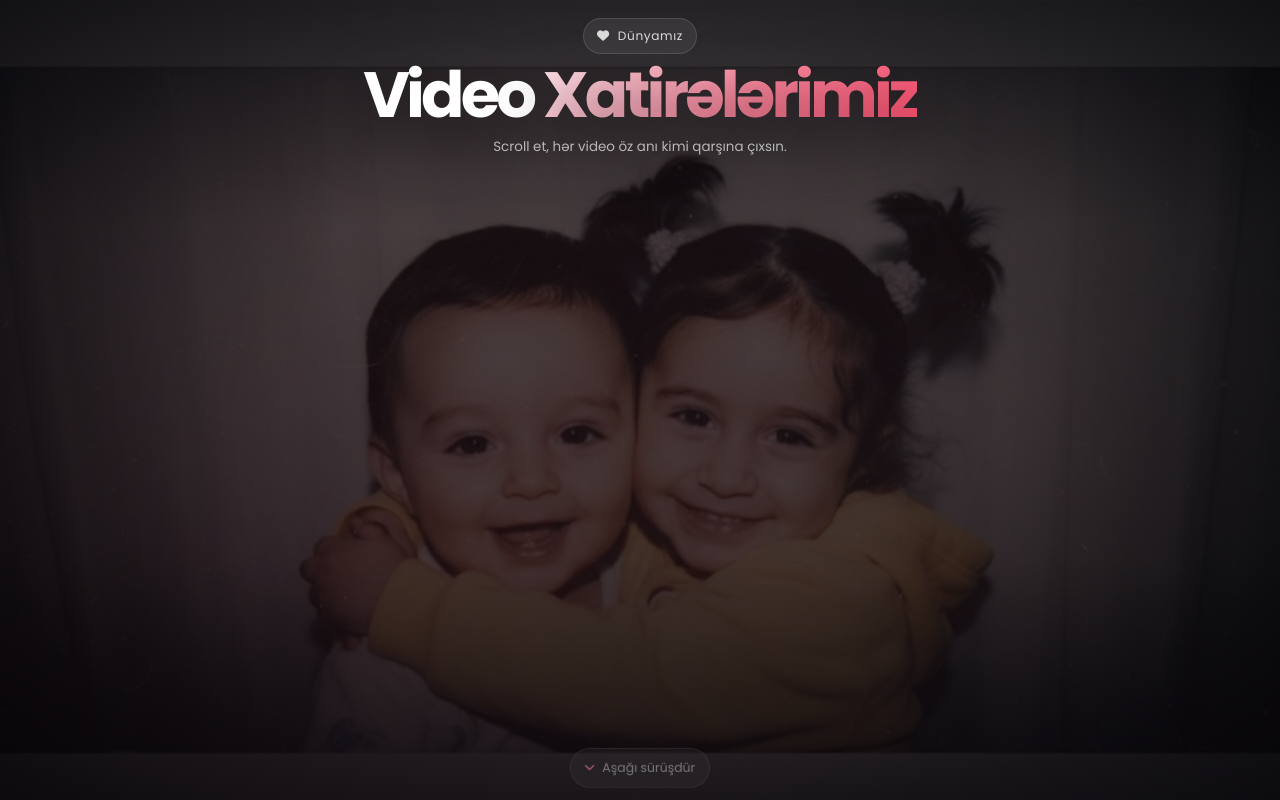
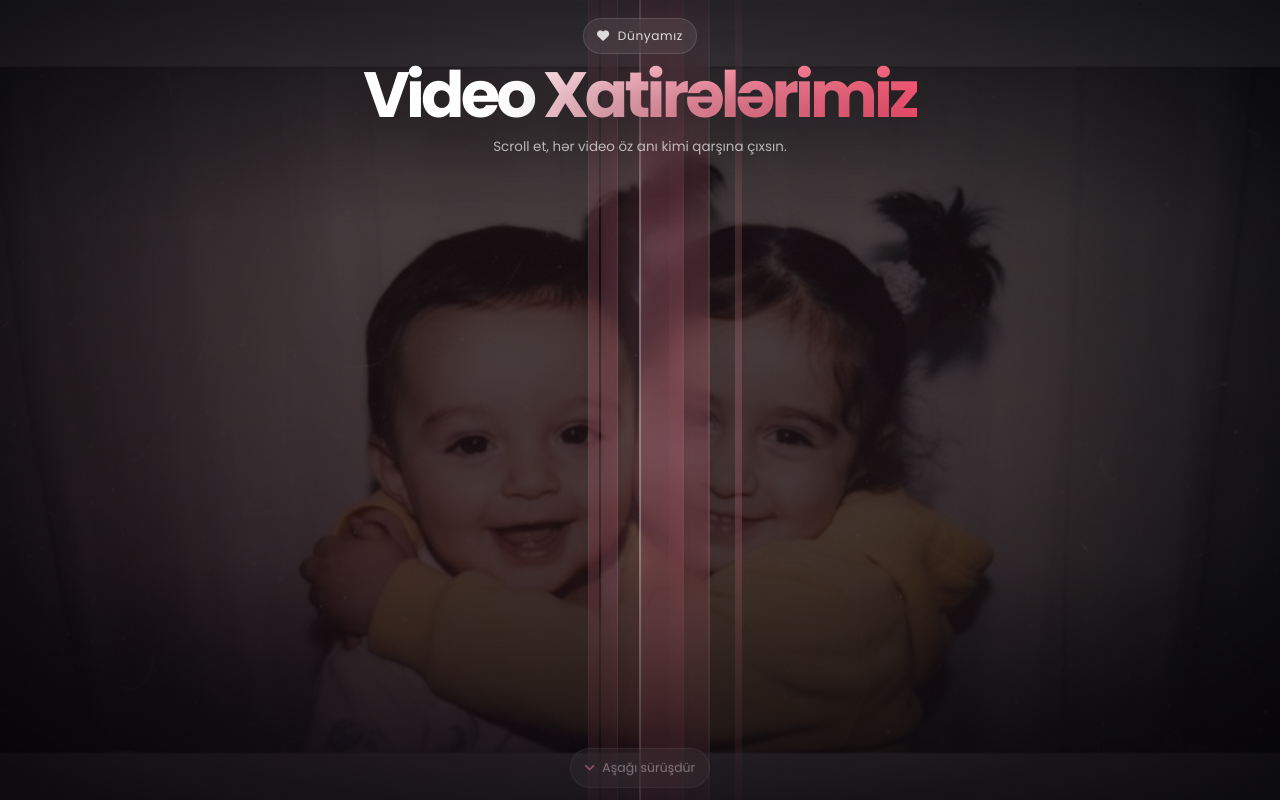
Before and after one commit to huseynw/dunyamiz, a website: page video.html in a window 1280 px wide. Shown: the top 800 px of the page. Drawn offline with Linux system fonts and the light colour scheme; no server answers.

Commit message:
Update video.html

```diff
--- a/video.html
+++ b/video.html
@@ -2,13 +2,12 @@
 <html lang="az">
 <head>
     <meta charset="UTF-8">
-    <meta name="viewport" content="width=device-width, initial-scale=1.0, maximum-scale=1.0, user-scalable=no, viewport-fit=cover">
-    <title>Video Xatirələrimiz</title>
+    <meta name="viewport" content="width=device-width, initial-scale=1.0, viewport-fit=cover">
+    <title>Hüseyn və Cəmalənin Video Xatirələri</title>
     <meta name="theme-color" content="#ff4d6d">
-    <meta name="format-detection" content="telephone=no">
     <link rel="preconnect" href="https://fonts.googleapis.com">
     <link rel="preconnect" href="https://fonts.gstatic.com" crossorigin>
-    <link href="https://fonts.googleapis.com/css2?family=Poppins:wght@300;400;500;600;700&display=swap" rel="stylesheet">
+    <link href="https://fonts.googleapis.com/css2?family=Poppins:wght@300;400;500;600;700&family=Great+Vibes&display=swap" rel="stylesheet">
     <link rel="stylesheet" href="https://cdnjs.cloudflare.com/ajax/libs/font-awesome/6.0.0/css/all.min.css">
     <link rel="stylesheet" href="video.css">
 </head>
@@ -40,8 +39,19 @@
     </div>
 
     <div class="scene">
-        <div class="gallery" id="videoGallery">
-            <!-- Kartlar JavaScript ilə dinamik əlavə olunacaq -->
+        <div class="gallery">
+            <div class="pillar-container" aria-hidden="true">
+                <div class="shard-system">
+                    <div class="shard shard-1"></div>
+                    <div class="shard shard-2"></div>
+                    <div class="shard shard-3"></div>
+                    <div class="shard shard-4"></div>
+                    <div class="shard shard-5"></div>
+                </div>
+                <div class="light-beam"></div>
+                <div class="pillar-glow"></div>
+            </div>
+            <div id="video-empty" class="video-empty" hidden>Video qovluğunda uyğun fayl tapılmadı.</div>
         </div>
     </div>
 
@@ -50,7 +60,7 @@
         <span>Aşağı sürüşdür</span>
     </div>
 
-    <div class="scroll-space" id="scrollSpace"></div>
+    <div class="scroll-space"></div>
 
     <script src="video.js"></script>
 </body>
```
